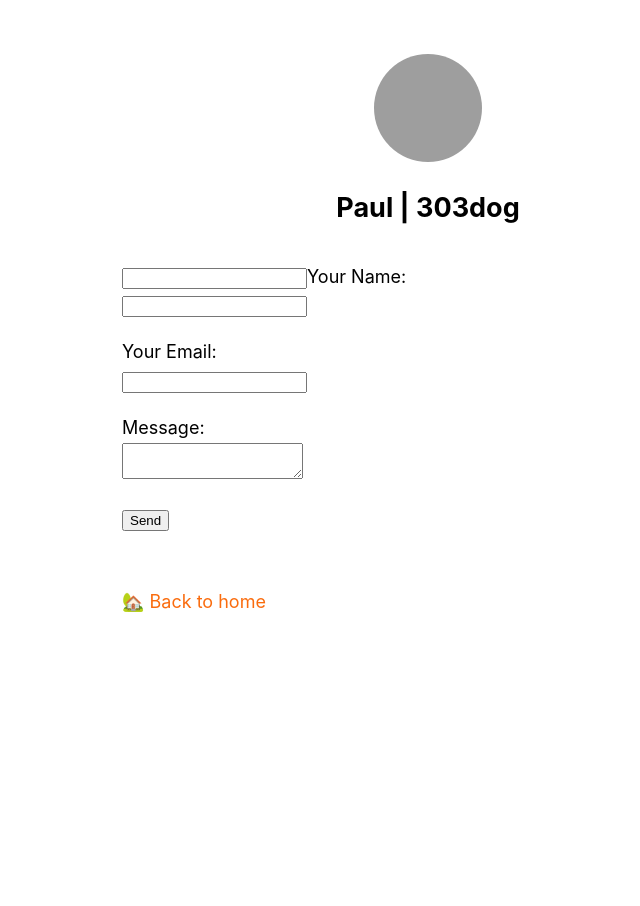
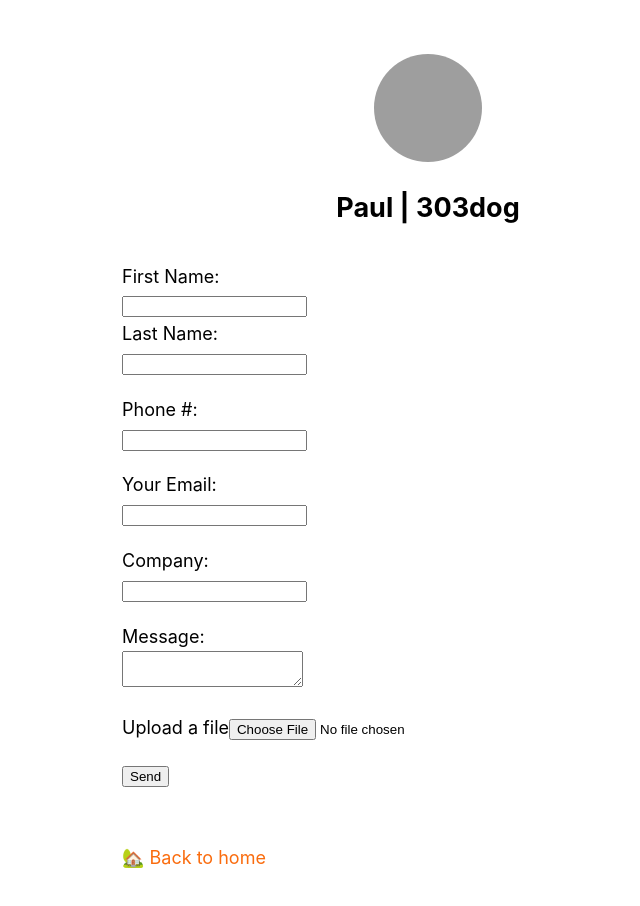
Before and after one commit to 303dog/next-learn-starter, a Next.js app: page /contact in a window 1280 px wide. Shown: the top 906 px of the page, without its empty margins (212-852 px from the left). Before the commit the page ends 800 px from the top, so only its background shows below. Built offline with nearby package versions, Linux system fonts and the light colour scheme; grey boxes are pictures that could not be loaded.

Commit message:
added file upload feature

```diff
--- a/components/ContactForm.js
+++ b/components/ContactForm.js
@@ -1,32 +1,41 @@
-
-
-
 export default function ContactForm() {
   return (
-      <form name="contact" action='/success' method="POST" data-netlify='true'>
-        <input type="hidden" name="form-name" value="contact" />
+    <form
+      name='contact'
+      action='/success'
+      method='POST'
+      netlify-honeypot='bot-field'
+      data-netlify='true'
+    >
+      <label type='hidden'>
+        <input type='hidden' name='bot-field' />
+      </label>
+      <input type='hidden' name='form-name' value='contact' />
       <p>
-  <input type="text" name="firstname" id="firstname" />
-          <label htmlFor="yourname">
-            Your Name:
-          </label> <br />
-          <input type="text" name="name" id="yourname" />
+        <label htmlFor='yourname'>First Name:</label> <br />
+        <input type='text' name='firstname' id='firstname' /><br/>
+        <label htmlFor='yourname'>Last Name:</label> <br />
+        <input type='text' name='name' id='yourname' />
       </p>
       <p>
-          <label htmlFor="youremail">
-            Your Email:
-          </label> <br />
-          <input type="email" name="email" id="youremail" />
+      <label htmlFor='phone'>Phone #:</label> <br />
+        <input type='tel' name='phone' id='phone' maxlength='12'/>
       </p>
       <p>
-          <label htmlFor="yourmessage">
-            Message:
-          </label> <br />
-          <textarea name="message" id="yourmessage"></textarea>
+        <label htmlFor='youremail'>Your Email:</label> <br />
+        <input type='email' name='email' id='youremail' />
       </p>
+      <label htmlFor='company'>Company:</label> <br />
+        <input type='text' name='text' id='companyname' />
       <p>
-          <button type="submit">Send</button>
+        <label htmlFor='yourmessage'>Message: <br />
+        <textarea name='message' id='yourmessage' maxlength='500'></textarea></label>
+      </p>
+      <label htmlFor='upload'>Upload a file</label>
+      <input id='file' name='upload' type='file' />
+      <p>
+        <button type='submit'>Send</button>
       </p>
     </form>
-    )
+  );
 }
```
Lines whose indentation alone changed are shown as unchanged.
